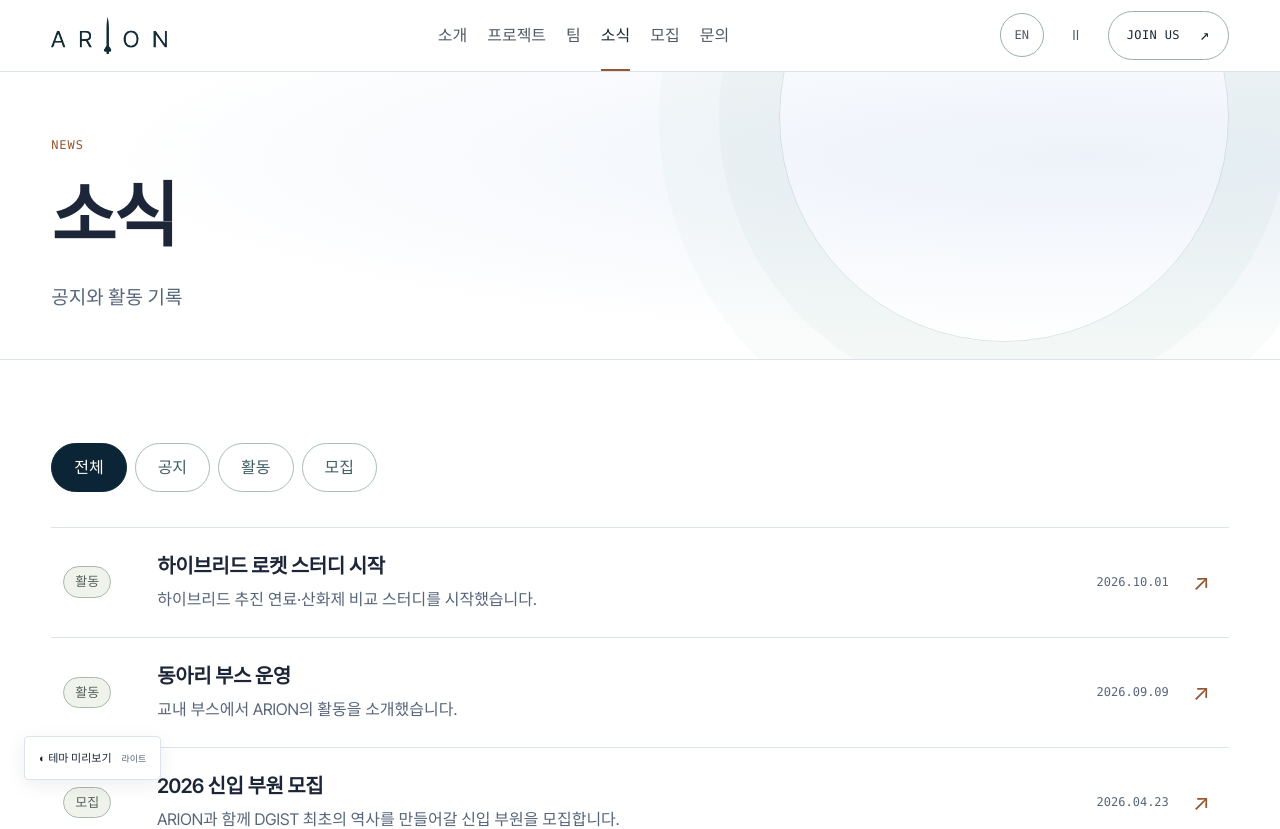
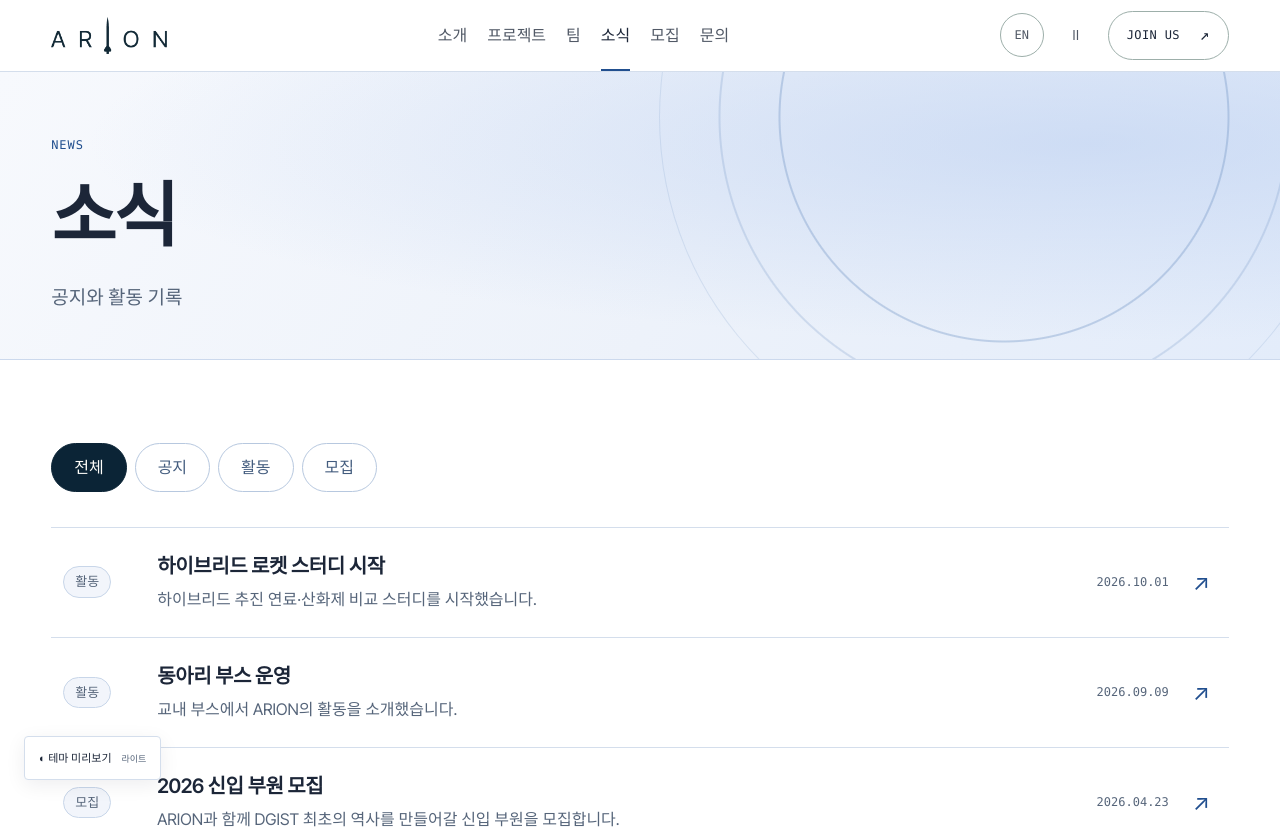
Before and after one commit to arionspacecraft/arion-website, a React (Vite) app: page /news in a window 1280 px wide. Shown: the top 829 px of the page. Built offline with nearby package versions, Linux system fonts and the light colour scheme; a web font is replaced by a local one.

Commit message:
Improve light theme with blue section backgrounds and white cards

```diff
--- a/src/pages/About.tsx
+++ b/src/pages/About.tsx
@@ -43,7 +43,7 @@ export default function About() {
         <p className="lead">{t(vision.body)}</p>
       </Section>
 
-      <Section eyebrow="Activities" title={t("활동 내용")}>
+      <Section eyebrow="Activities" title={t("활동 내용")} className="section--cards">
         <ol className="grid grid--3 numbered">
           {activities.map((activity) => (
             <li key={activity.title} className="card">
--- a/src/pages/Contact.tsx
+++ b/src/pages/Contact.tsx
@@ -15,7 +15,7 @@ export default function Contact() {
     <>
       <PageHeader eyebrow="Contact" title={t("직접 문의")} lead="협업, 후원, 입부 문의 모두 환영합니다." />
       <ContactNavigation />
-      <Section id="contact-info" eyebrow="CONTACT" title="직접 문의">
+      <Section id="contact-info" eyebrow="CONTACT" title="직접 문의" className="section--cards">
         <div className="grid grid--2 contact-people">
           {leaders.map((person) => (
             <article className="card contact-person" key={person.role}>
--- a/src/pages/Home.tsx
+++ b/src/pages/Home.tsx
@@ -43,7 +43,7 @@ export default function Home() {
 
       <div className="journey__window" data-flight-stop="solar" aria-hidden="true" />
 
-      <Section eyebrow="ENGINEERING IN PROGRESS" title={home.projects.title} action={<Link className="text-link" to="/projects">{t("모든 프로젝트")} <span aria-hidden="true">↗</span></Link>} className="home-projects">
+      <Section eyebrow="ENGINEERING IN PROGRESS" title={home.projects.title} action={<Link className="text-link" to="/projects">{t("모든 프로젝트")} <span aria-hidden="true">↗</span></Link>} className="home-projects section--cards">
         <p className="section__description">{t(home.projects.description)}</p>
         {shownProjects.length > 0
           ? <div className="grid grid--3">{shownProjects.map((project) => <ProjectCard key={project.slug} project={project} />)}</div>
@@ -52,7 +52,7 @@ export default function Home() {
 
       <div className="journey__window" data-flight-stop="galaxy" aria-hidden="true" />
 
-      <Section eyebrow="THE TEAM BEHIND THE ROCKET" title={`${t(home.teams.title)} ${t(home.teams.accent)}`} action={<Link className="text-link" to="/teams">{t("팀 자세히 보기")} <span aria-hidden="true">↗</span></Link>} className="home-teams">
+      <Section eyebrow="THE TEAM BEHIND THE ROCKET" title={`${t(home.teams.title)} ${t(home.teams.accent)}`} action={<Link className="text-link" to="/teams">{t("팀 자세히 보기")} <span aria-hidden="true">↗</span></Link>} className="home-teams section--cards">
         <p className="section__description">{t(home.teams.description)}</p>
         <div className="team-deck">
           {teams.map((team, index) => (
--- a/src/pages/Projects.tsx
+++ b/src/pages/Projects.tsx
@@ -17,7 +17,7 @@ export default function Projects() {
   return (
     <>
       <PageHeader eyebrow="Projects" title={t("프로젝트")} lead="ARION이 설계하고 만드는 것들" />
-      <Section>
+      <Section className="section--cards">
         <FilterTabs options={projectStatusFilters.map(option => option.value)} value={status} onChange={setStatus} />
         {shown.length > 0 ? (
           <div className="grid grid--3">
--- a/src/pages/Recruit.tsx
+++ b/src/pages/Recruit.tsx
@@ -17,7 +17,7 @@ export default function Recruit() {
     <>
       <PageHeader eyebrow="Join us" title={t("신입 부원 모집")} lead="아리온과 함께 DGIST 최초의 역사를 만들어갑니다." />
 
-      <Section>
+      <Section className="section--cards">
         <div className="card recruit-box">
           <RecruitStatus />
           {state.round && (
@@ -38,7 +38,7 @@ export default function Recruit() {
         </div>
       </Section>
 
-      <Section eyebrow="Who we seek" title={t("이런 분을 찾습니다")}>
+      <Section eyebrow="Who we seek" title={t("이런 분을 찾습니다")} className="section--cards">
         <ol className="grid grid--3 numbered">
           {seeking.map((item) => (
             <li key={item.title} className="card">
@@ -49,7 +49,7 @@ export default function Recruit() {
         </ol>
       </Section>
 
-      <Section eyebrow="Process" title={t("모집 절차")}>
+      <Section eyebrow="Process" title={t("모집 절차")} className="section--cards">
         <ol className="grid grid--3 numbered">
           {steps.map((step) => (
             <li key={step.title} className="card">
--- a/src/pages/TeamDetail.tsx
+++ b/src/pages/TeamDetail.tsx
@@ -39,7 +39,7 @@ export default function TeamDetail() {
           </aside>
         </div>
       </Section>
-      <Section eyebrow="WHAT WE EXPLORE" title="함께하는 일">
+      <Section eyebrow="WHAT WE EXPLORE" title="함께하는 일" className="section--cards">
         <div className="team-detail__tasks">
           {team.tasks.map((task, index) => (
             <article className="team-detail__step card" key={task}>
--- a/src/pages/Teams.tsx
+++ b/src/pages/Teams.tsx
@@ -12,7 +12,7 @@ export default function Teams() {
   return (
     <>
       <PageHeader eyebrow="Teams" title="팀 구성" lead="하나의 로켓을 위해 각 팀이 함께 움직입니다." />
-      <Section>
+      <Section className="section--cards">
         <div className="team-overview">
           {teams.map((team, index) => (
             <Link key={team.slug} to={`/teams/${team.slug}`} className="team-summary card">
--- a/src/styles/theme-preview.css
+++ b/src/styles/theme-preview.css
@@ -1,4 +1,4 @@
-/* ARION daylight: white surfaces, navy typography and deep blue particles.
+/* ARION daylight: white cards, pale blue sections and navy typography.
    Flat selectors also keep the complete palette on browsers without CSS nesting. */
 :root[data-theme='dark'] { color-scheme: dark; }
 :root[data-theme='light'] {
@@ -7,11 +7,13 @@
   --color-surface: #ffffff;
   --color-text: #1c2638;
   --color-muted: #56657a;
-  --color-border: #dce3ec;
+  --color-border: #d4deec;
   --color-highlight: #214f8f;
   --sky: #315e96;
   --day-copper: #955632;
-  --day-tint: #f2f5fa;
+  --day-tint: #edf2fa;
+  --day-card-border: #cedaec;
+  --day-card-shadow: 0 4px 18px #1b3d6b09, 0 1px 3px #1b3d6b05;
   --day-deep: #0b2436;
 }
 .theme-preview { position: fixed; left: 24px; bottom: 20px; z-index: 25; font-size: 11px; }
@@ -35,7 +37,7 @@
 :root[data-theme='light'] .language-toggle { color: #515966; }
 :root[data-theme='light'] .nav__link:hover,
 :root[data-theme='light'] .nav__link.active { color: var(--color-text); }
-:root[data-theme='light'] .nav__link::after { background: var(--day-copper); }
+:root[data-theme='light'] .nav__link::after { background: var(--color-highlight); }
 :root[data-theme='light'] .header__toggle span { background: var(--day-deep); }
 :root[data-theme='light'] .header__join,
 :root[data-theme='light'] .language-toggle { border-color: #9dafaa; }
@@ -46,28 +48,55 @@
 :root[data-theme='light'] .nav-menu__links a:hover,
 :root[data-theme='light'] .nav-menu__links a:focus-visible { background: var(--day-tint); }
 
-/* Daylight content uses warm neutrals; color signals navigation or status. */
-:root[data-theme='light'] .eyebrow { color: var(--day-copper); }
-:root[data-theme='light'] .page-header { background: radial-gradient(ellipse at 85% 30%, #edf2fa, transparent 65%), #ffffff; border-color: var(--color-border); }
-:root[data-theme='light'] .page-header::after { border-color: #4c807b30; box-shadow: 0 0 0 60px #4c807b09, 0 0 0 120px #4c807b07; }
+/* Pale blue sections separate white cards from the main reading surface. */
+:root[data-theme='light'] .section--cards { background: var(--day-tint); }
+:root[data-theme='light'] .card,
+:root[data-theme='light'] .team-module,
+:root[data-theme='light'] .team-detail__roles,
+:root[data-theme='light'] .qna__form {
+  background: var(--color-surface);
+  border-color: var(--day-card-border);
+  box-shadow: var(--day-card-shadow);
+}
+:root[data-theme='light'] .section--cards .empty { background: var(--color-surface); }
+:root[data-theme='light'] .qna__notice,
+:root[data-theme='light'] .qna__item-body { background: var(--day-tint); }
+
+/* Navy headings and blue accents keep the daylight palette coherent. */
+:root[data-theme='light'] .eyebrow { color: var(--color-highlight); }
+:root[data-theme='light'] .page-header {
+  background: radial-gradient(ellipse at 85% 25%, #b8cdf08c, transparent 65%), linear-gradient(120deg, #f7f9fd, #edf2fa 55%, #e3ecfa);
+  border-color: #ccd9ed;
+}
+:root[data-theme='light'] .page-header::after {
+  width: 690px;
+  height: 690px;
+  right: calc(4% - 120px);
+  top: -300px;
+  border-color: #7194c430;
+  background: radial-gradient(circle, transparent 223px, #7194c45c 224px, #7194c45c 225px, transparent 226px, transparent 283px, #7194c43d 284px, #7194c43d 285px, transparent 286px);
+  box-shadow: none;
+}
 :root[data-theme='light'] .page-header .eyebrow,
-:root[data-theme='light'] .card > .eyebrow { color: var(--day-copper); }
+:root[data-theme='light'] .card > .eyebrow { color: var(--color-highlight); }
 :root[data-theme='light'] .page-header .lead { color: var(--color-muted); }
-:root[data-theme='light'] .button { color: var(--day-deep); border-color: #7d9692; }
-:root[data-theme='light'] .button:hover { background: #e1e9e0; border-color: #286c70; }
+:root[data-theme='light'] .button { color: var(--day-deep); border-color: #9aafcc; }
+:root[data-theme='light'] .button:hover { background: var(--day-tint); border-color: var(--color-highlight); }
 :root[data-theme='light'] .button--primary,
 :root[data-theme='light'] .journey .button--primary { background: #030627; color: #fffefa; border-color: #030627; }
 :root[data-theme='light'] .button--primary:hover,
 :root[data-theme='light'] .journey .button--primary:hover { background: #164d5a; border-color: #164d5a; }
-:root[data-theme='light'] .badge { color: #51625e; border-color: #a8b9ad; background: #f0f3eb; }
+:root[data-theme='light'] .badge { color: var(--color-muted); border-color: #c8d6e9; background: #f2f5fb; }
 :root[data-theme='light'] .badge--active { color: #176663; border-color: #8db7aa; background: #e4f0e7; }
 :root[data-theme='light'] .badge--active::before { background: #287e6b; }
 :root[data-theme='light'] .badge--accent { color: #fffefa; background: var(--day-deep); border-color: var(--day-deep); }
-:root[data-theme='light'] .tab { color: #425e62; border-color: #a9bdb4; }
+:root[data-theme='light'] .tab { color: #435c7e; border-color: #b7c8df; }
 :root[data-theme='light'] .tab[aria-pressed='true'],
 :root[data-theme='light'] .tab[aria-current='page'] { color: #fffefa; background: var(--day-deep); border-color: var(--day-deep); }
 :root[data-theme='light'] .project-card { background: var(--color-surface); }
-:root[data-theme='light'] .card--link:hover { border-color: #658d80; box-shadow: 0 12px 30px #263f3810; }
+:root[data-theme='light'] .card--link:hover,
+:root[data-theme='light'] .team-summary:hover,
+:root[data-theme='light'] .team-module:hover { border-color: #8ba8cf; box-shadow: 0 10px 28px #1b3d6b12, 0 2px 6px #1b3d6b06; }
 :root[data-theme='light'] .project-card__link,
 :root[data-theme='light'] .timeline__date,
 :root[data-theme='light'] .numbered > li::before { color: var(--color-highlight); }
@@ -90,17 +119,17 @@
   border-color: #d4e1f0;
 }
 :root[data-theme='light'] .project-visual__object { filter: drop-shadow(0 8px 12px #20467320); }
-:root[data-theme='light'] .home-projects { background: #f5f7fb; }
+:root[data-theme='light'] .home-projects { background: var(--day-tint); }
 :root[data-theme='light'] .news-item__link:hover { background: #eef3fa; }
-:root[data-theme='light'] .news-item__arrow { color: var(--day-copper); }
+:root[data-theme='light'] .news-item__arrow { color: var(--color-highlight); }
 :root[data-theme='light'] .prose { color: #4a5260; }
-:root[data-theme='light'] .recruit-box { background: #f4f7fc; }
+:root[data-theme='light'] .recruit-box { background: var(--color-surface); }
 :root[data-theme='light'] .recruit-status { color: #4d6664; }
-:root[data-theme='light'] .team-module { background: #ffffff; border-color: var(--color-border); }
-:root[data-theme='light'] .team-module:hover { background: #f2f6fc; }
-:root[data-theme='light'] .team-module__top { color: var(--day-copper); }
+:root[data-theme='light'] .team-module { background: #ffffff; }
+:root[data-theme='light'] .team-module:hover { background: #ffffff; }
+:root[data-theme='light'] .team-module__top { color: var(--color-highlight); }
 :root[data-theme='light'] .team-module__en,
-:root[data-theme='light'] .team-module > p { color: #526b68; }
+:root[data-theme='light'] .team-module > p { color: var(--color-muted); }
 :root[data-theme='light'] .team-module__line { background: #69788d; opacity: 1; }
 :root[data-theme='light'] .mission__title span,
 :root[data-theme='light'] .stats__motto dd,
@@ -124,10 +153,11 @@
 :root[data-theme='light'] .journey__hero-note,
 :root[data-theme='light'] .journey__invitation,
 :root[data-theme='light'] .launch__about { color: #62666d; }
-:root[data-theme='light'] .launch__eyebrow { color: var(--day-copper); }
-:root[data-theme='light'] .launch__eyebrow > span { border-color: var(--day-copper); }
+:root[data-theme='light'] .launch__eyebrow { color: var(--color-highlight); }
+:root[data-theme='light'] .launch__eyebrow > span { border-color: var(--color-highlight); }
 :root[data-theme='light'] .launch__about:hover { color: var(--day-deep); }
 :root[data-theme='light'] .home-journey > .section { background: #ffffff; }
+:root[data-theme='light'] .home-journey > .section--cards { background: var(--day-tint); }
 :root[data-theme='light'] .home-journey .project-card,
 :root[data-theme='light'] .home-journey .team-module { background: #ffffff; }
 :root[data-theme='light'] .home-journey .news-item { background: #fffffff0; }
@@ -146,7 +176,7 @@
 :root[data-theme='light'] .journey__stages button:hover { color: #1c2638; background: #f2f5fa; }
 :root[data-theme='light'] .journey__track { background: #dce5f1; }
 :root[data-theme='light'] .journey__track > div { background: #275798; }
-:root[data-theme='light'] :is(button, a, summary):focus-visible { outline-color: #a45f32; }
+:root[data-theme='light'] :is(button, a, summary):focus-visible { outline-color: var(--color-highlight); }
 :root[data-theme='light'] ::selection { color: #fffefa; background: #334b70; }
 
 /* A pale, opaque invitation keeps the moving atlas behind the reading surface. */
@@ -156,7 +186,7 @@
   --color-muted: #56657a;
   --color-border: #d8e2ef;
   color: var(--color-text);
-  background: #f4f7fc;
+  background: var(--day-tint);
   border-top: 1px solid var(--color-border);
 }
 :root[data-theme='light'] .join-banner::after { border-color: #91aacb40; }
@@ -186,12 +216,18 @@
 :root[data-theme='light'] .footer__nav a span { color: #b9a98d; }
 :root[data-theme='light'] .footer__nav a:hover,
 :root[data-theme='light'] .footer__contact a:hover { color: #fffefa; }
+@media (min-width: 1121px) {
+  :root[data-theme='light'] .nav-menu__links {
+    background: #ffffff;
+    border-color: var(--day-card-border);
+    box-shadow: 0 14px 36px #15355f14, 0 2px 6px #15355f08;
+  }
+}
 @media (max-width: 1120px) {
   :root[data-theme='light'] .nav { background: #ffffff; border-color: var(--color-border); box-shadow: 0 20px 40px #1c3b6418; }
   :root[data-theme='light'] .nav__link { border-color: var(--color-border); }
 }
 @media (max-width: 700px) {
-  :root[data-theme='light'] .home-journey > .section { background: #ffffff; }
   .theme-preview { left: 16px; bottom: calc(88px + env(safe-area-inset-bottom, 0px)); }
   body:not(:has(.home-journey)) .theme-preview { bottom: calc(16px + env(safe-area-inset-bottom, 0px)); }
 }
```
Also changed, not shown: 1 other file (tests, documents, lock files or other folders).
